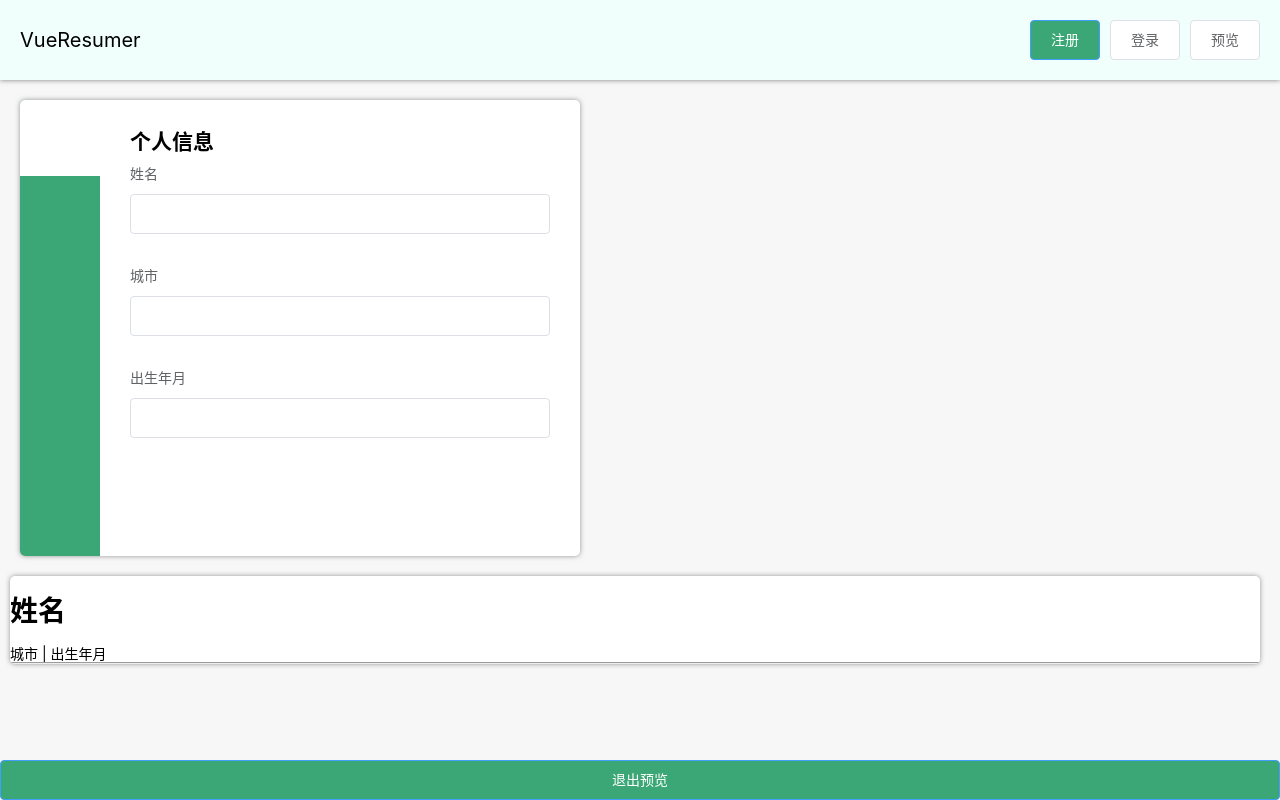
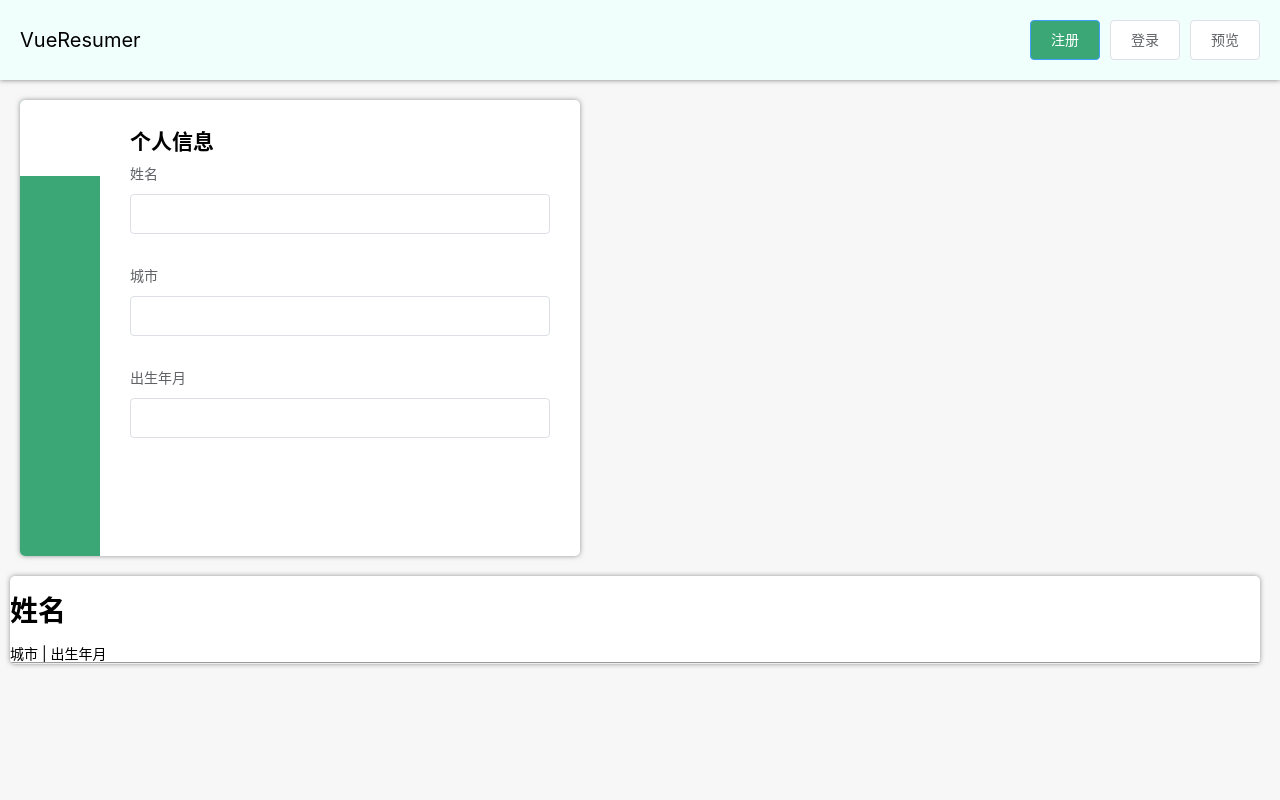
Before and after one commit to bibi941/vue-resume, a Vue app: page / in a window 1280 px wide. Built offline with nearby package versions, Linux system fonts and the light colour scheme.

Commit message:
修改打包样式优先级BUG

```diff
--- a/src/App.vue
+++ b/src/App.vue
@@ -5,7 +5,7 @@
       <Editor v-bind:resume='resume' class="editor" />
       <Preview  v-bind:resume='resume' class="preview" />
     </main>
-     <el-button type="primary" v-on:click='exitPreview' class="exitPreview" style='background:rgb(59, 167, 118);'>退出预览</el-button>
+     <el-button type="primary" v-on:click='exitPreview'  id="exitPreview" class="exitPreview" style='background:rgb(59, 167, 118);'>退出预览</el-button>
   </div>
 
 </template>
@@ -96,7 +96,7 @@
       max-width: 960px;
       margin: 40px auto;
   }
-  .exitPreview{
+  #exitPreview{
     display: none;
   }
   .previewMode .exitPreview{
```
Also changed, not shown: 9 other files (tests, documents, lock files or other folders).
